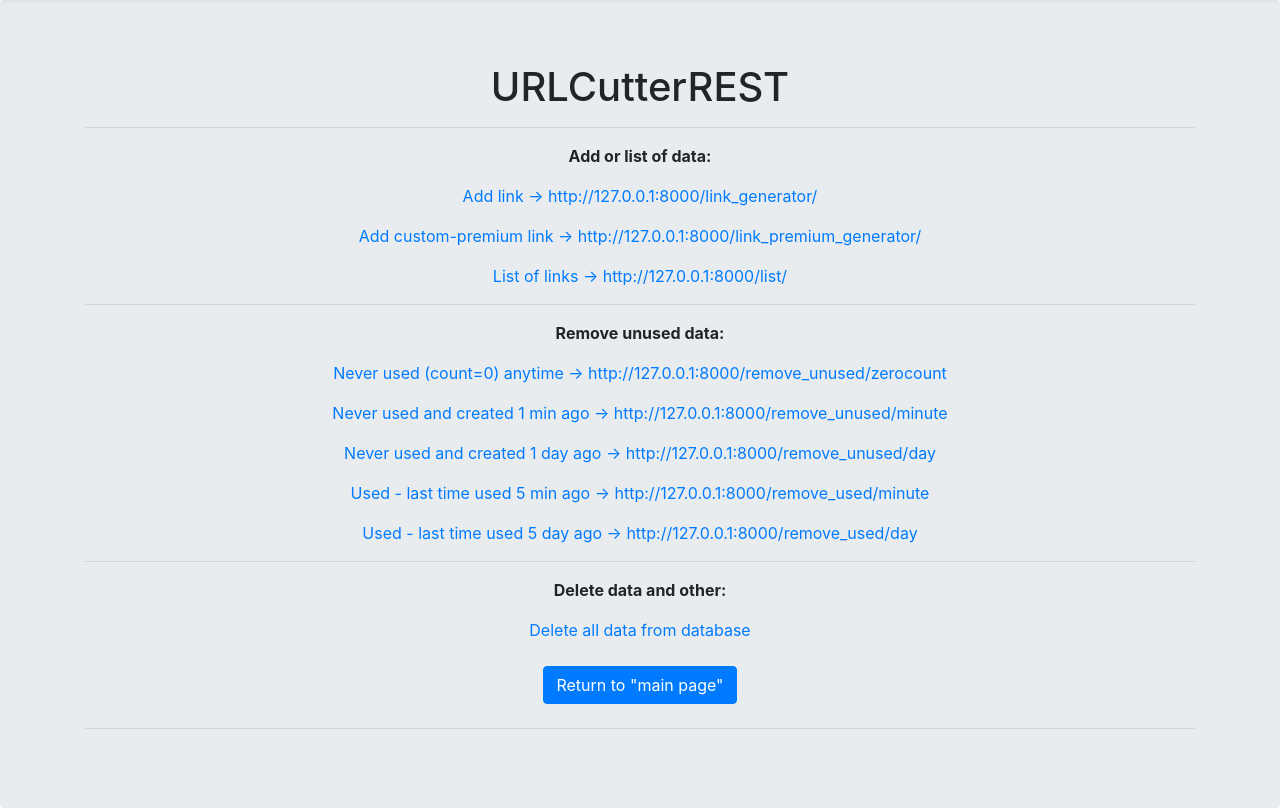
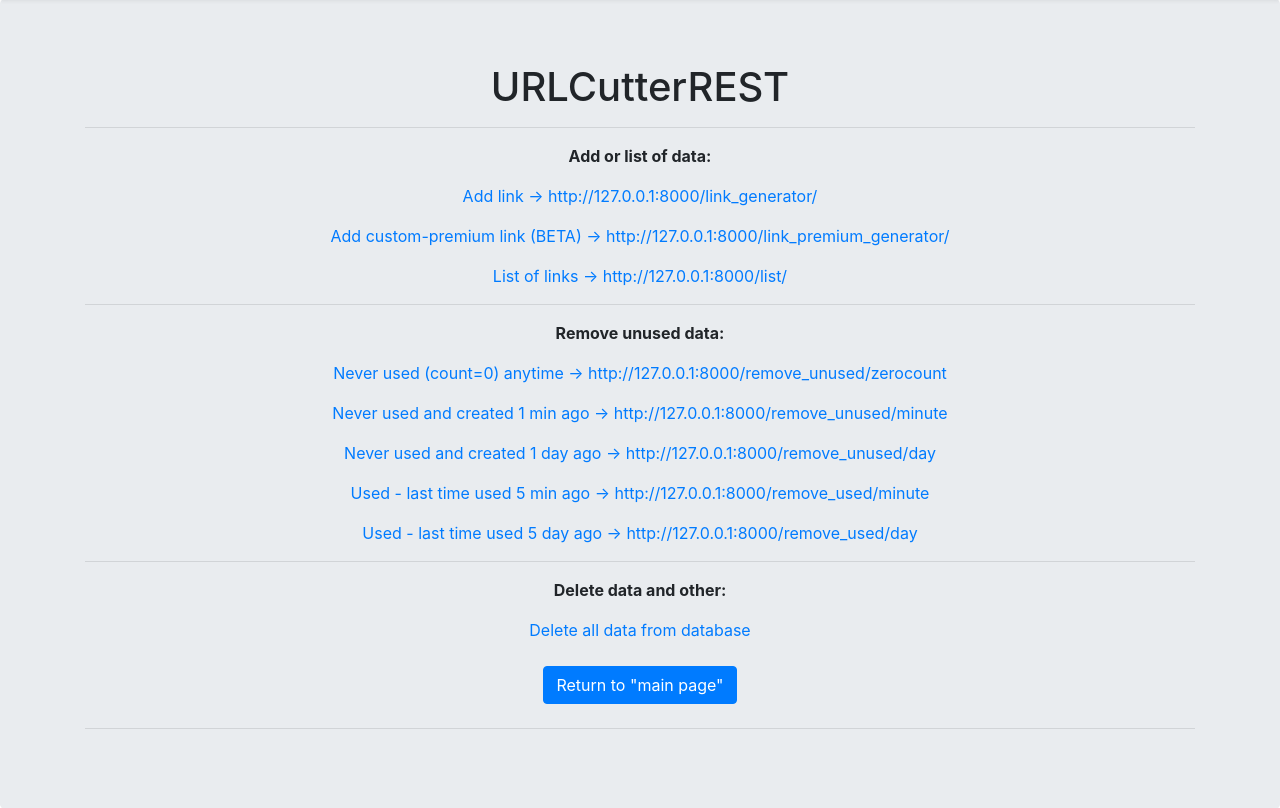
Before and after one commit to marcin86junior/URLCutterREST, a Django app: page / in a window 1280 px wide. Shown: the part 57-865 px from the top of the page. Run offline with Django 3.2, Linux system fonts and the light colour scheme; parts of the project's set-up code (start-up, migrations or seed data) failed here and were passed over; some libraries are stand-ins or nearby versions.

Commit message:
html correction

```diff
--- a/mysite/urlcut/templates/urlcut/main.html
+++ b/mysite/urlcut/templates/urlcut/main.html
@@ -80,7 +80,7 @@
       <hr>
       <p><b>Add or list of data:</b></p>
       <a href="link_generator/">Add link -> http://127.0.0.1:8000/link_generator/</b></a></p>
-      <a href="link_premium_generator/">Add custom-premium link -> http://127.0.0.1:8000/link_premium_generator/</b></a></p>
+      <a href="link_premium_generator/">Add custom-premium link (BETA) -> http://127.0.0.1:8000/link_premium_generator/</b></a></p>
       <a href="list/">List of links -> http://127.0.0.1:8000/list/</b></a></p>
       <hr>
       <p><b>Remove unused data:</b></p>
```
